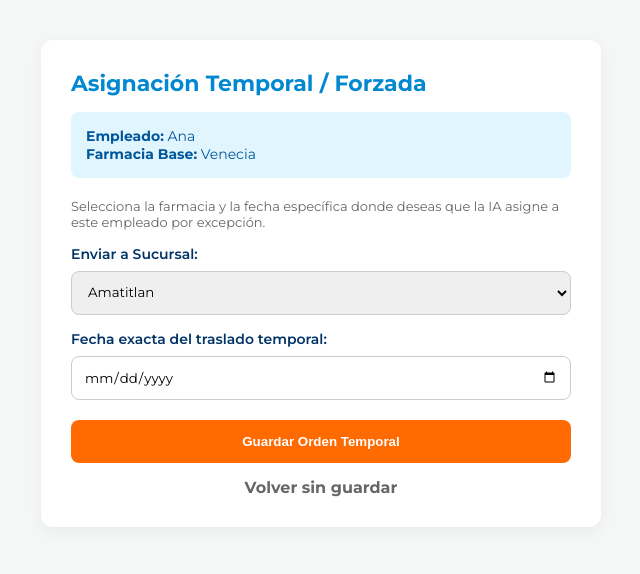
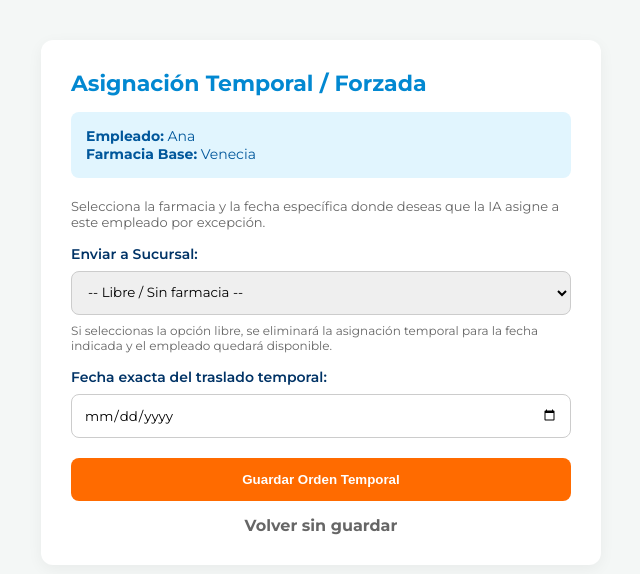
Before and after one commit to LuisBalcarcel/ABICOFARM, a Flask app: page /admin/asignar_temporal/8 in a window 1280 px wide. Shown: the top 574 px of the page, without its empty margins (319-959 px from the left). Run offline with Flask 3, Linux system fonts and the light colour scheme; the visitor is signed in with stand-in values (Sample User, id 1).

Commit message:
Permite dejar libre la asignacion temporal

```diff
--- a/app.py
+++ b/app.py
@@ -1309,11 +1309,22 @@ def asignar_temporal(emp_id):
     farmacias = Farmacia.query.all()
 
     if request.method == 'POST':
-        farmacia_dest_id = request.form['farmacia_id']
+        farmacia_dest_id = (request.form.get('farmacia_id') or '').strip()
         fecha = request.form['fecha']
 
+        AsignacionTemporal.query.filter_by(empleado_id=emp_id, fecha=fecha).delete()
+
+        if farmacia_dest_id == '':
+            db.session.commit()
+            flash(f'{empleado.nombre} quedó libre para la fecha seleccionada.', 'success')
+            return redirect(url_for('admin_dashboard'))
+
         # Guardar la orden
-        nueva_asig = AsignacionTemporal(empleado_id=emp_id, farmacia_destino_id=farmacia_dest_id, fecha=fecha)
+        nueva_asig = AsignacionTemporal(
+            empleado_id=emp_id,
+            farmacia_destino_id=int(farmacia_dest_id),
+            fecha=fecha
+        )
         db.session.add(nueva_asig)
         db.session.commit()
 
--- a/templates/asignacion_form.html
+++ b/templates/asignacion_form.html
@@ -27,11 +27,15 @@
 
         <form method="POST">
             <label>Enviar a Sucursal:</label>
-            <select name="farmacia_id" required>
+            <select name="farmacia_id">
+                <option value="">-- Libre / Sin farmacia --</option>
                 {% for f in farmacias %}
                 <option value="{{ f.id }}">{{ f.nombre }}</option>
                 {% endfor %}
             </select>
+            <p style="font-size:12px; color:#666; margin-top:8px;">
+                Si seleccionas la opción libre, se eliminará la asignación temporal para la fecha indicada y el empleado quedará disponible.
+            </p>
 
             <label>Fecha exacta del traslado temporal:</label>
             <input type="date" name="fecha" required>
```
